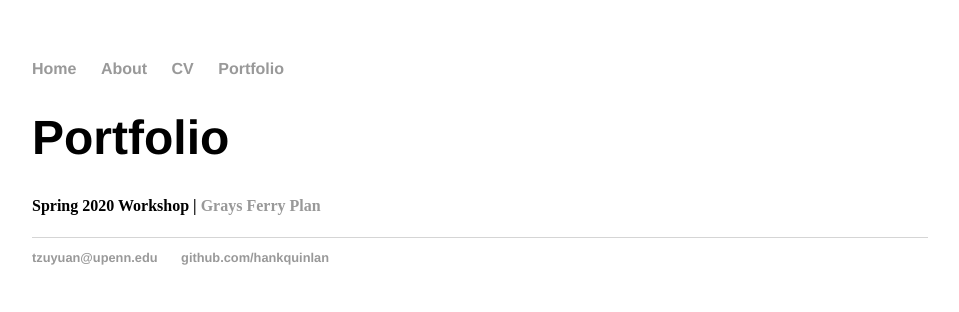
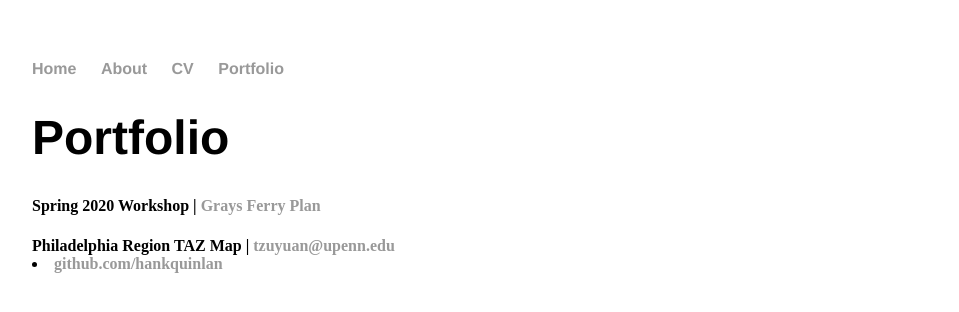
Before and after one commit to tzuyuanw/tzuyuanw.github.io, a Jekyll site: the page built from blog/index.html, in a window 1280 px wide. Shown: the top 312 px of the page, without its empty margins (160-1119 px from the left). Built offline with Jekyll 4.4.1, drawn with Linux system fonts in a browser that asks for light colours.

Commit message:
Update index.html

```diff
--- a/blog/index.html
+++ b/blog/index.html
@@ -4,8 +4,8 @@ title: Portfolio
 ---
 	<h1>{{ page.title }}</h1>
 <div class ="blurb">
-	<h4>Spring 2020 Workshop | <a href="/blog/graysferryplan" title="Grays Ferry Plan">
-			Grays Ferry Plan</a></h4>
+	<h4>Spring 2020 Workshop | <a href="/blog/graysferryplan" title="Grays Ferry Plan">Grays Ferry Plan</a></h4>
+	<h4>Philadelphia Region TAZ Map | <a href="/blog/phltazmap" title="
 
 
 
```
